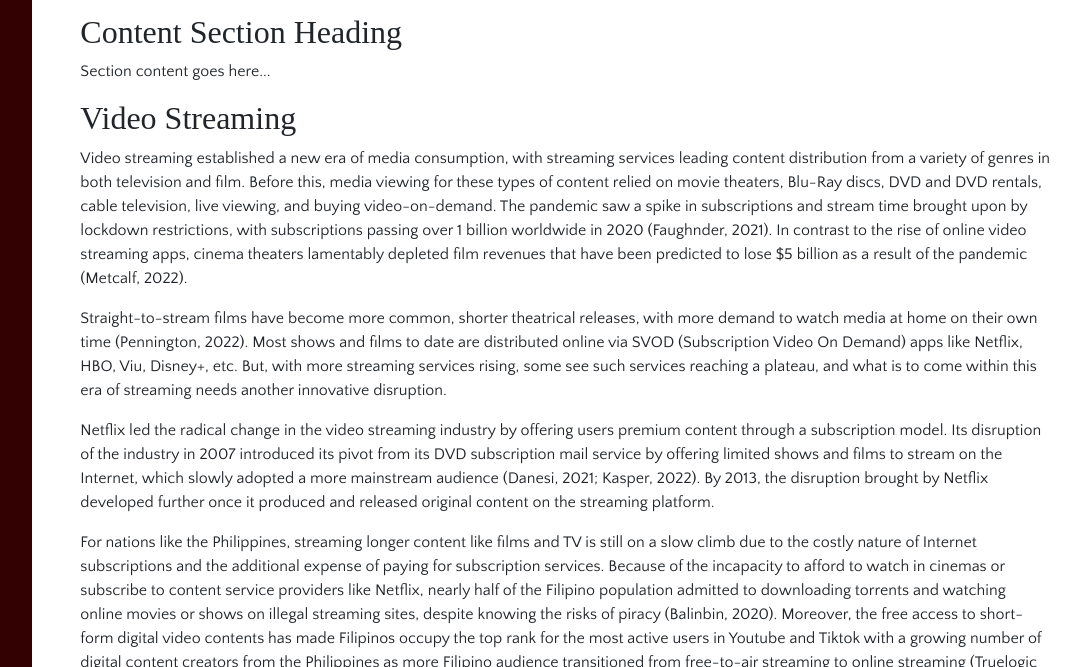
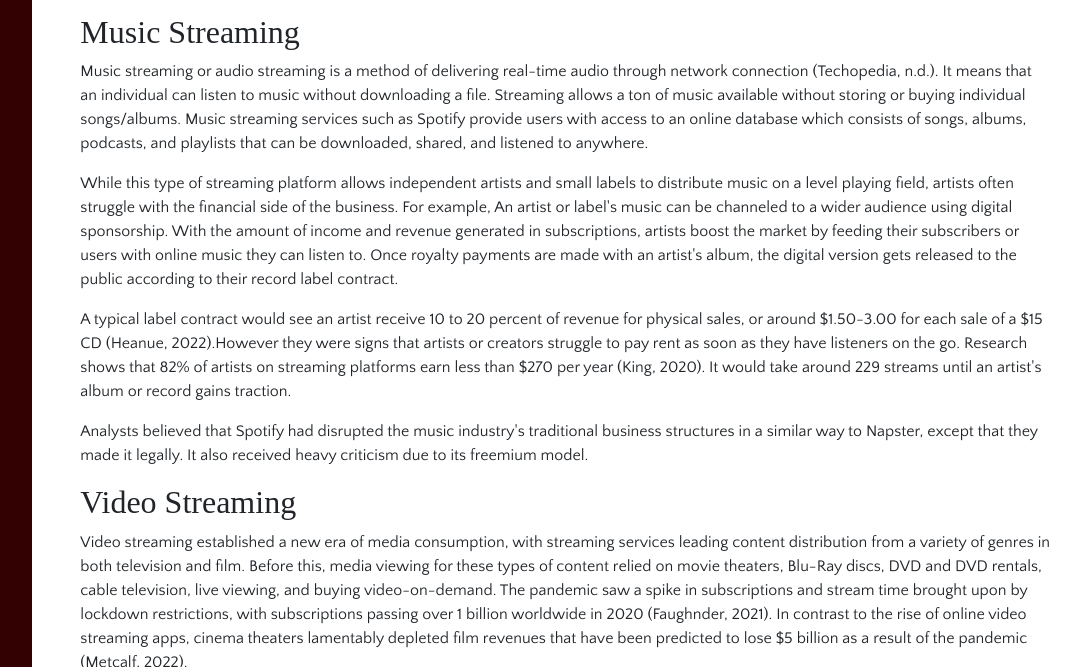
Before and after one commit to jpps0817/MMS-142-Group-I-2022, a plain HTML site: page index.html in a window 1280 px wide. Shown: the part 698-1365 px from the top of the page, without its empty margins (181-1261 px from the left). Drawn offline with nearby package versions, Linux system fonts and the light colour scheme; a web font is replaced by a local one.

Commit message:
Update index.html

```diff
--- a/index.html
+++ b/index.html
@@ -56,8 +56,11 @@
                             <p>Section content goes here...</p>
                         </section>
                         <section id="introduction">
-                            <h2>Content Section Heading</h2>
-                            <p>Section content goes here...</p>
+                            <h2>Music Streaming </h2>
+                            <p> Music streaming or audio streaming is a method of delivering real-time audio through network connection (Techopedia, n.d.). It means that an individual can listen to music without downloading a file. Streaming allows a ton of music available without storing or buying individual songs/albums. Music streaming services such as Spotify provide users with access to an online database which consists of songs, albums, podcasts, and playlists that can be downloaded, shared, and listened to anywhere.</p>
+                            <p> While this type of streaming platform allows independent artists and small labels to distribute music on a level playing field, artists often struggle with the financial side of the business. For example, An artist or label's music can be channeled to a wider audience using digital sponsorship. With the amount of income and revenue generated in subscriptions, artists boost the market by feeding their subscribers or users with online music they can listen to. Once royalty payments are made with an artist's album, the digital version gets released to the public according to their record label contract.</p>
+                            <p> A typical label contract would see an artist receive 10 to 20 percent of revenue for physical sales, or around $1.50-3.00 for each sale of a $15 CD (Heanue, 2022).However they were signs that artists or creators struggle to pay rent as soon as they have listeners on the go. Research shows that 82% of artists on streaming platforms earn less than $270 per year (King, 2020). It would take around 229 streams until an artist's album or record gains traction.</p>
+                            <p> Analysts believed that Spotify had disrupted the music industry's traditional business structures in a similar way to Napster, except that they made it legally. It also received heavy criticism due to its freemium model.</p>
                         </section>
                         <section id="introduction">
                             <h2>Video Streaming</h2>
```
